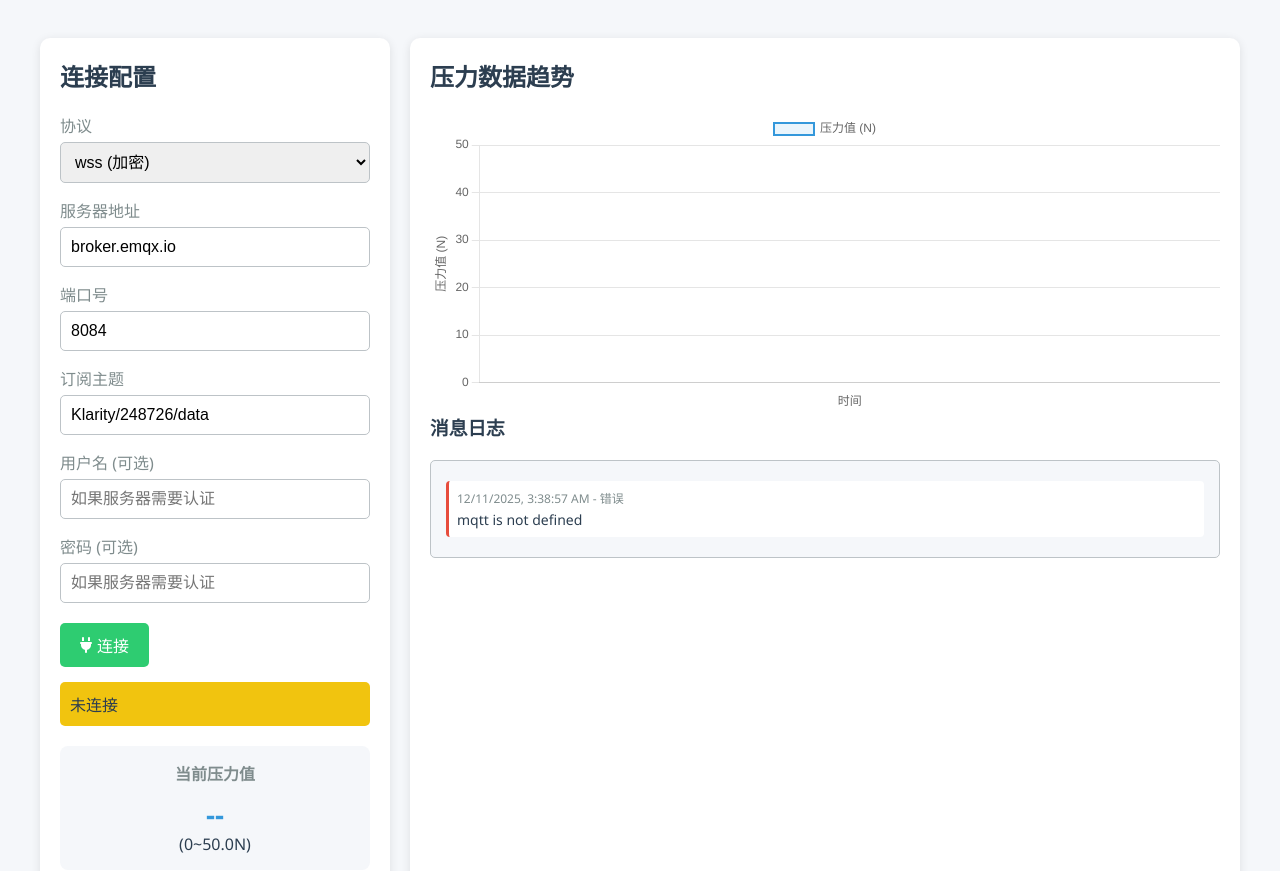
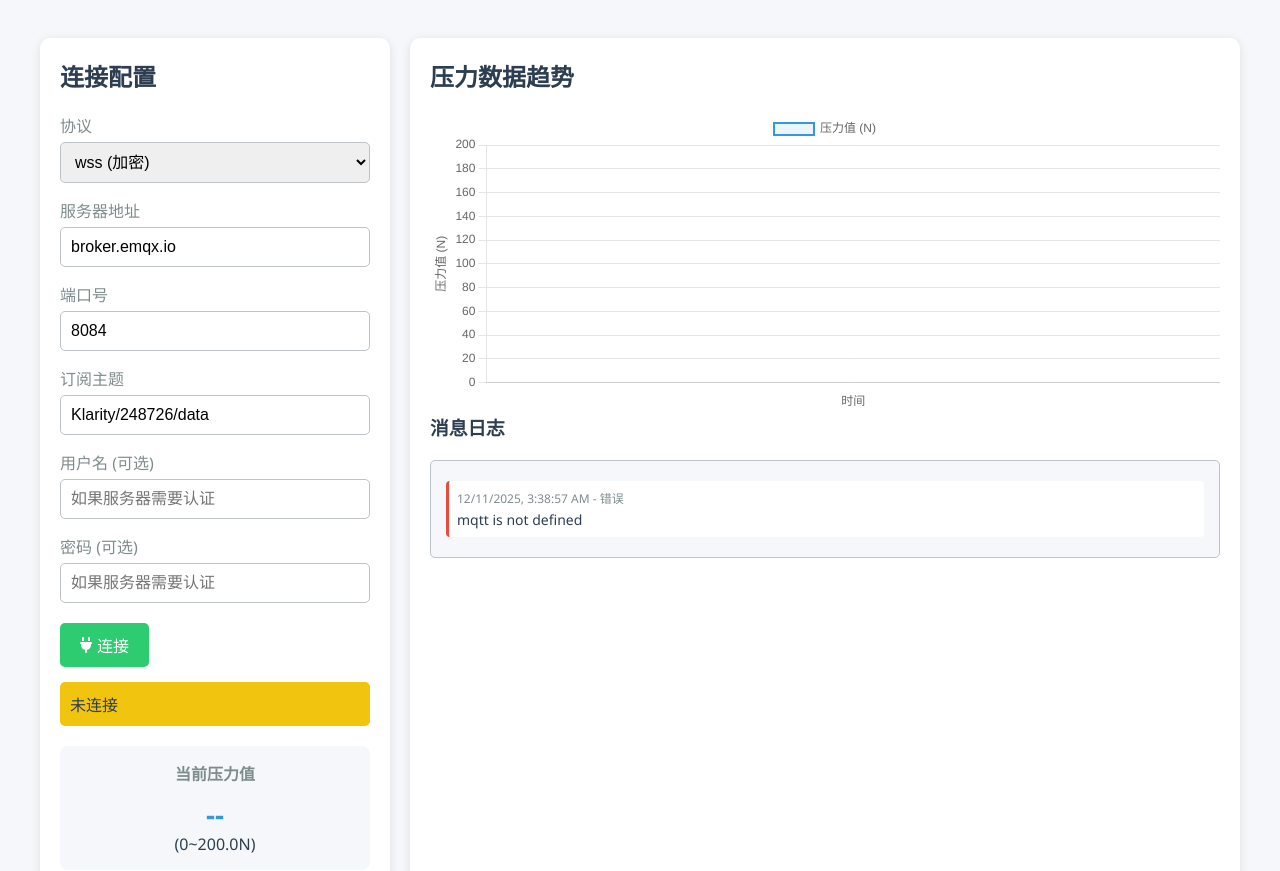
Before and after one commit to lerkeluo/klarity248726.github.io, a plain HTML site: page index.html in a window 1280 px wide. Shown: the part 81-952 px from the top of the page. Drawn offline with nearby package versions, Linux system fonts and the light colour scheme.

Commit message:
Update pressure value range in index.html

```diff
--- a/index.html
+++ b/index.html
@@ -298,7 +298,7 @@
                 <div class="data-card">
                     <h3>当前压力值</h3>
                     <div class="data-value pressure-value" id="currentPressure">--</div>
-                    <div class="unit">(0~50.0N)</div>
+                    <div class="unit">(0~200.0N)</div>
                 </div>
 
                 <div class="data-card">
@@ -389,7 +389,7 @@
                                 text: '压力值 (N)'
                             },
                             min: 0,
-                            max: 50,
+                            max: 200,
                             ticks: {
                                 stepSize: 10
                             }
```
